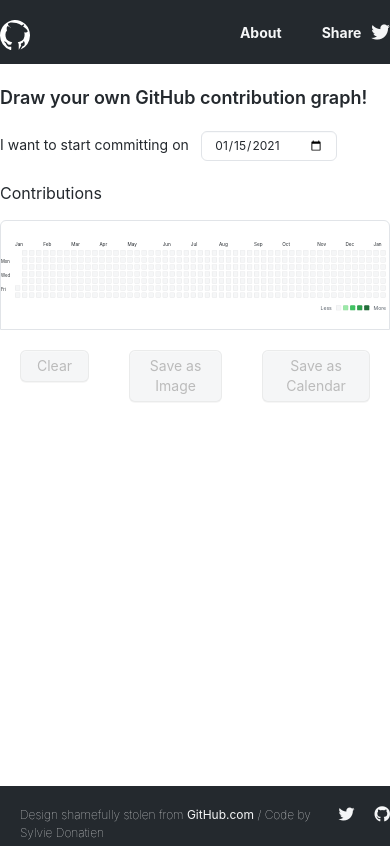
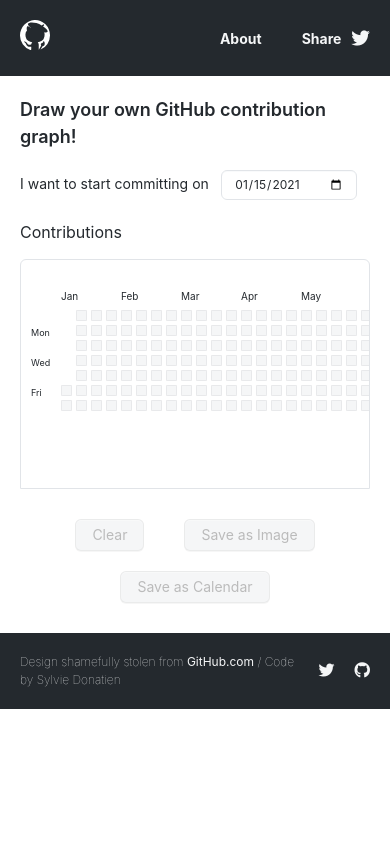
Before and after one commit to sylvie-uxe/my-github-graph, a plain HTML site: page index.html in a window 390 px wide. Drawn offline with Linux system fonts and the light colour scheme.

Commit message:
Responsiveness

```diff
--- a/index.html
+++ b/index.html
@@ -8,6 +8,7 @@
         <link rel="mask-icon" href="./assets/icon.svg" color="#ffffff">
         <link rel="stylesheet" type="text/css" href="./styles/ohthatlooksnice.css">
         <link rel="stylesheet" href="https://use.fontawesome.com/releases/v5.12.1/css/all.css" crossorigin="anonymous">
+        <meta name="viewport" content="width=device-width, initial-scale=1.0">
         <meta name="twitter:card" content="summary">
         <meta name="twitter:creator" content="@sylvie_d__">
         <meta name="twitter:title" content="Draw your own GitHub contribution graph">
@@ -44,7 +45,7 @@
             <section>
                 <h2>Contributions</h2>
                 <figure>
-                    <svg id="calendar" viewBox="0 0 828 188" xmlns="http://www.w3.org/2000/svg" aria-label="This is an interactive calendar. Each day of the year to come is represented by a cell in this calendar view. Click on a cell to increase the number of GitHub contributions you plan to do this day." role="grid">
+                    <svg id="calendar" width="828" height="188" viewBox="0 0 828 188" xmlns="http://www.w3.org/2000/svg" aria-label="This is an interactive calendar. Each day of the year to come is represented by a cell in this calendar view. Click on a cell to increase the number of GitHub contributions you plan to do this day." role="grid">
                         <g role="row">
                             <text class="month" role="columnheader" x="30" y="10"></text>
                             <text class="month" role="columnheader" x="45" y="10"></text>
--- a/styles/ohthatlooksnice.css
+++ b/styles/ohthatlooksnice.css
@@ -8,18 +8,49 @@
     outline: 3px solid rgba(21, 156, 228, 0.4);
 }
 
-nav, footer ul {
-    max-width: 1000px;
+html, body {
+    width: 100%;
+}
+
+body {
+    display: flex;
+    flex-direction: column;
+}
+
+header {
+    flex-shrink: 0;
+}
+
+main {
+    flex: 1 0 auto;
+}
+
+footer {
+    flex-shrink: 0;
+}
+
+nav, main, footer ul {
+    width: 80%;
     margin: 0 auto;
+    padding-left: 20px;
+    padding-right: 20px;
+}
+
+@media screen and (max-width: 900px) {
+    nav, main, footer ul {
+        width: 100%;
+    }
+
+    footer ul li:first-child {
+        margin-right: auto;
+        margin-left: 0;
+    }
 }
 
 main {
     font-family: -apple-system,BlinkMacSystemFont,Segoe UI,Helvetica,Arial,sans-serif,Apple Color Emoji,Segoe UI Emoji;
     line-height: 1.5;
     color: #24292e;
-    margin: 0 auto;
-    max-width: 1000px;
-    min-height: calc(100vh - 142px);
 }
 
 section {
@@ -49,6 +80,9 @@
 figure {
     border-radius: 6px 6px 0 0;
     border: 1px solid #e1e4e8;
+    padding: 10px;
+    width: 100%;
+    overflow-x: scroll;
 }
 
 svg#calendar {
@@ -56,7 +90,6 @@
     margin-top: 20px;
     margin-left: auto;
     margin-right: auto;
-    max-width: 828px;
 }
 
 rect {
@@ -126,9 +159,12 @@
 }
 
 ul#buttonset {
+    width: 80%;
+    margin: 20px auto;
     list-style-type: none;
     display: flex;
     justify-content: center;
+    flex-wrap: wrap;
 }
 
 [role="button"] {
@@ -138,7 +174,10 @@
 button, [role="button"] {
     font-family: inherit;
     padding: 5px 16px;
-    margin: 20px;
+    margin-left: 20px;
+    margin-right: 20px;
+    margin-top: 10px;
+    margin-bottom: 10px;
     font-size: 14px;
     font-weight: 400;
     line-height: 20px;
@@ -175,12 +214,7 @@
     font-family: -apple-system,BlinkMacSystemFont,Segoe UI,Helvetica,Arial,sans-serif,Apple Color Emoji,Segoe UI Emoji;
 }
 
-header {
-    height: 64px;
-}
-
 footer {
-    height: 60px;
     width: 100%;
     color: #f5f6f7;
     font-weight: lighter;
@@ -219,23 +253,16 @@
     fill: rgba(255,255,255,0.7);
 }
 
-nav ul {
+nav ul, footer ul {
     list-style-type: none;
     display: flex;
     justify-content: flex-end;
-    align-items: flex-start;
-}
-
-footer ul {
-    list-style-type: none;
-    display: flex;
-    justify-content: flex-end;
-    align-items: baseline;
+    align-items: center;
 }
 
 nav li {
-    margin-top: 20px;
-    margin-bottom: 20px;
+    padding-top: 20px;
+    padding-bottom: 20px;
     margin-left: 40px;
     display: block;
 }
```
